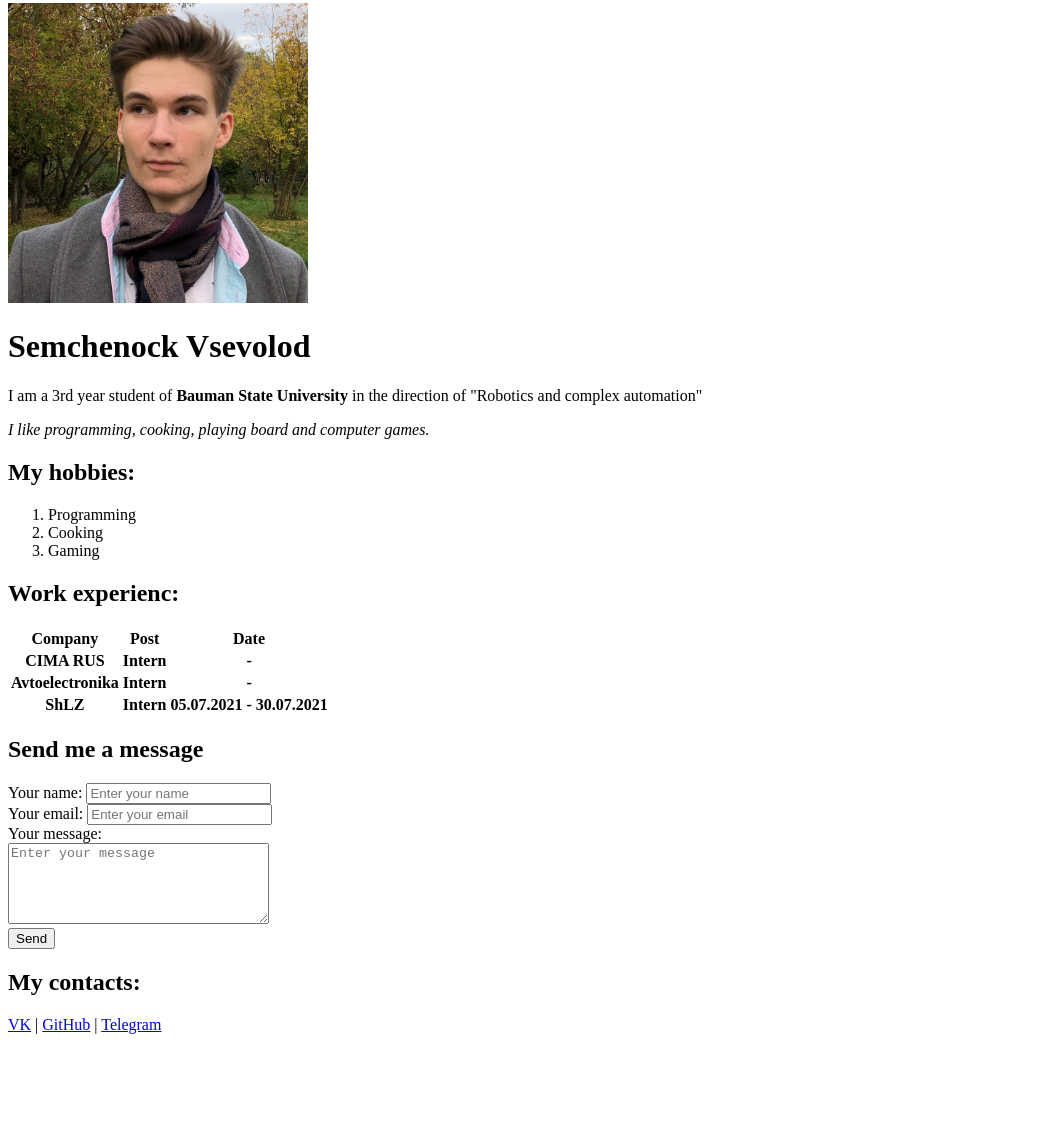
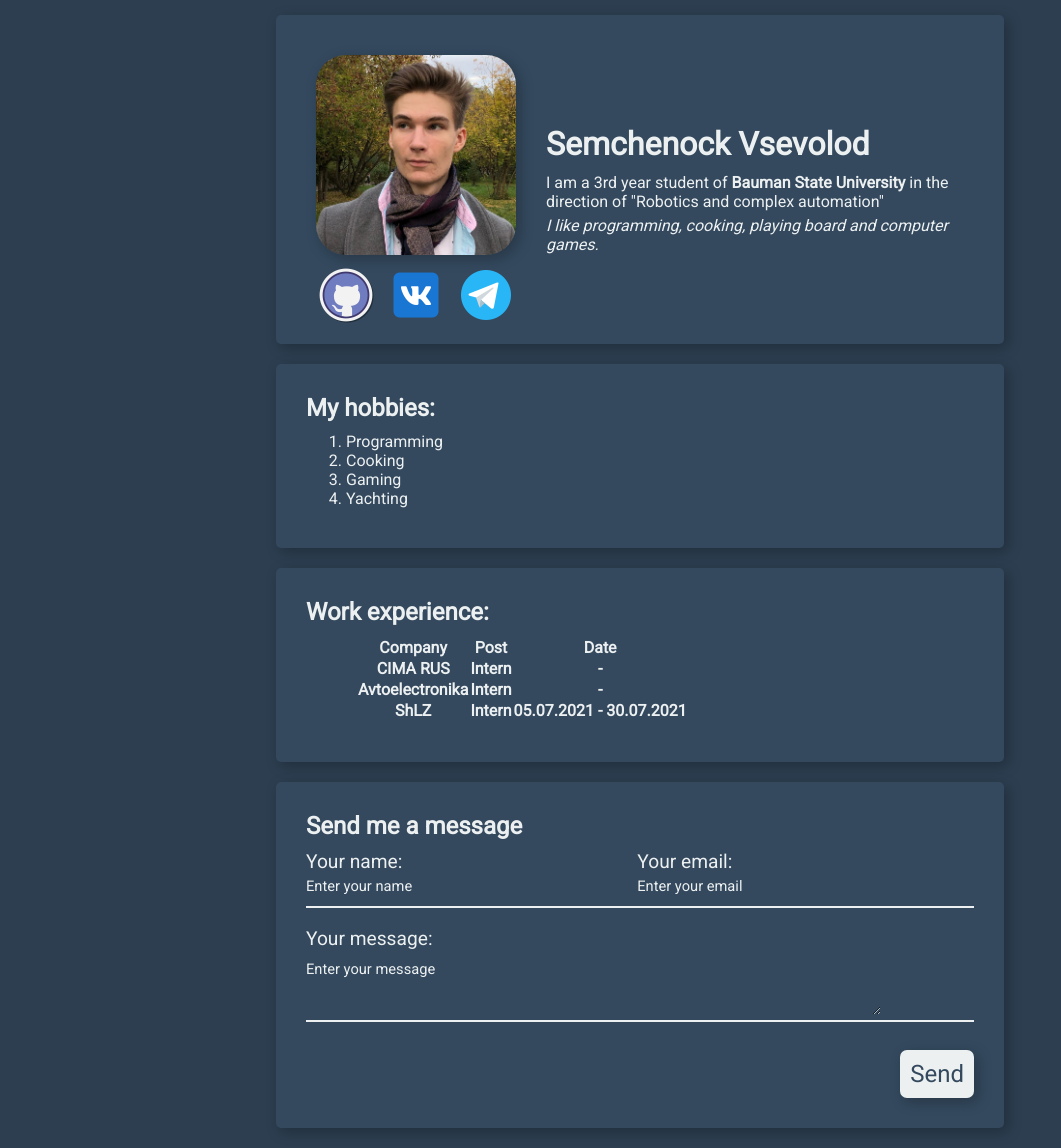
Before and after one commit to Semchenock/CV, a plain HTML site: page index.html in a window 1280 px wide. Shown: the part 5-1153 px from the top of the page, without its empty margins (0-1061 px from the left). Before the commit the page ends 1047 px from the top, so only its background shows below. Drawn offline with Linux system fonts and the light colour scheme.

Commit message:
Changed information and feedback block

```diff
--- a/index.html
+++ b/index.html
@@ -12,26 +12,66 @@
       name="description"
       content="This is my first page. Here you can find my CV."
     />
+    <link rel="stylesheet" href="selector.css" />
     <title>Semchenock Vsevolod</title>
   </head>
   <body>
-    <img src="My photo.png" alt="My photo" width="300" />
-    <h1><strong>Semchenock Vsevolod</strong></h1>
-    <p>
-      I am a 3rd year student of <strong>Bauman State University</strong> in the
-      direction of "Robotics and complex automation"
+    <div class="container">
+      <div class="card">
+        <div class="info">
+          <div>
+            <img
+              class="myPhoto"
+              src="My photo.png"
+              alt="My photo"
+              width="300"
+            />
+            <div class="social">
+              <a
+                href="https://github.com/Semchenock"
+                target="_blank"
+                class="GitHub"
+              >
+              </a>
+              <a href="https://vk.com/yazikmurlokov" target="_blank" class="VK">
+              </a>
+              <a
+                href="https://t.me/So1iD_lIlI"
+                target="_blank"
+                class="Telegram"
+              ></a>
+            </div>
+          </div>
+          <div class="infoText">
+            <h1 style="padding-bottom: 10px">
+              <strong>Semchenock Vsevolod </strong>
+            </h1>
+            <p style="padding-bottom: 5px">
+              I am a 3rd year student of
+              <strong>Bauman State University</strong> in the direction of
+              "Robotics and complex automation"
             </p>
             <p>
-      <em>I like programming, cooking, playing board and computer games.</em>
+              <em
+                >I like programming, cooking, playing board and computer
+                games.</em
+              >
             </p>
+          </div>
+        </div>
+      </div>
+      <div class="card">
         <h2><strong>My hobbies:</strong></h2>
-    <ol>
+        <ol style="padding: 10px; padding-left: 40px">
           <li>Programming</li>
           <li>Cooking</li>
           <li>Gaming</li>
+          <li>Yachting</li>
         </ol>
-    <h2><strong>Work experienc:</strong></h2>
-    <table>
+      </div>
+      <div class="card">
+        <h2><strong>Work experience:</strong></h2>
+        <table style="padding: 10px 50px">
           <thead>
             <tr>
               <th>Company</th>
@@ -57,31 +97,51 @@
             </tr>
           </tbody>
         </table>
+      </div>
+      <div class="card" style="position: relative">
         <h2>Send me a message</h2>
         <form>
-      <div>
+          <div class="nameAndEmail">
             <label for="text">Your name: </label>
-        <input type="text" id="text" placeholder="Enter your name" />
+            <br />
+            <input
+              class="field"
+              type="text"
+              id="text"
+              placeholder="Enter your name"
+            />
           </div>
-      <div>
+          <div class="nameAndEmail">
             <label for="email">Your email: </label>
-        <input type="email" id="email" placeholder="Enter your email" />
+            <br />
+            <input
+              class="field"
+              type="email"
+              id="email"
+              placeholder="Enter your email"
+            />
           </div>
-      <div>
-        <label for="email">Your message: </label>
+          <hr color="#ecf0f1" />
+          <br />
+          <div class="senderEmail">
+            <label for="massage">Your message: </label>
             <br />
             <textarea
+              class="field"
               id="message"
-          cols="30"
-          rows="5"
+              cols="70"
+              rows="3"
               placeholder="Enter your message"
             ></textarea>
           </div>
-      <div><input type="submit" value="Send" /></div>
+          <hr color="#ecf0f1" />
+          <br />
+          <div><input class="btn send" type="submit" value="Send" /></div>
+          <br />
+          <br />
+          <br />
         </form>
-    <h2><strong>My contacts:</strong></h2>
-    <a href="https://vk.com/yazikmurlokov" target="_blank">VK</a> |
-    <a href="https://github.com/Semchenock" target="_blank">GitHub</a> |
-    <a href="https://t.me/So1iD_lIlI" target="_blank">Telegram</a>
+      </div>
+    </div>
   </body>
 </html>
--- /dev/null
+++ b/selector.css
@@ -0,0 +1,125 @@
+@import url("https://fonts.googleapis.com/css2?family=Roboto&display=swap");
+* {
+  margin: 0;
+  padding: 0;
+}
+body {
+  font-family: "Roboto", sans-serif;
+  font-size: 16px;
+  color: #ecf0f1;
+  background: #2c3e50;
+}
+.card {
+  padding: 30px;
+  background-color: #34495e;
+  border-radius: 5px;
+  margin: 20px;
+  box-shadow: 4px 4px 14px rgba(0, 0, 0, 0.25);
+}
+.container {
+  width: 60vw;
+  min-width: 650px;
+  max-width: 820px;
+  margin: auto;
+}
+.myPhoto {
+  width: 200px;
+  border-radius: 15%;
+  box-shadow: 4px 4px 14px rgba(0, 0, 0, 0.25);
+  display: block;
+  margin: 10px;
+}
+.btn {
+  padding: 10px;
+  background: #ecf0f1;
+  color: #34495e;
+  cursor: pointer;
+  border-radius: 7px;
+  font-family: inherit;
+  font-size: 1.5rem;
+}
+.btn:hover {
+  opacity: 0.8;
+}
+.btn:active {
+  background: #34495e;
+}
+.btn:visited {
+  font-style: italic;
+}
+a {
+  padding: 20px 30px;
+  background: transparent;
+  cursor: pointer;
+}
+a:hover {
+  opacity: 0.8;
+}
+a:active {
+  background: #34495e;
+}
+a:visited {
+  font-style: italic;
+}
+.nameAndEmail {
+  width: 49%;
+  display: inline-block;
+  box-sizing: border-box;
+  font-size: 1.2rem;
+  padding: 10px 0;
+}
+.field {
+  background: transparent;
+  border: none;
+  color: #ecf0f1;
+  outline: none;
+}
+::placeholder {
+  color: #ecf0f1;
+  font-family: "Roboto";
+  font-size: 1.1em;
+}
+.senderEmail {
+  width: 49%;
+  display: inline-block;
+  box-sizing: border-box;
+  font-size: 1.2rem;
+}
+.senderEmail textarea {
+  padding: 10px 0;
+}
+.send {
+  position: absolute;
+  right: 30px;
+  bottom: 30px;
+  border: none;
+  box-shadow: 4px 4px 14px rgba(0, 0, 0, 0.25);
+}
+.info {
+  display: flex;
+}
+.infoText {
+  margin-left: 20px;
+  margin-top: 80px;
+}
+.VK {
+  background: transparent;
+  background-image: url("icons8-vk-com-60.png");
+  color: transparent;
+  margin-left: 10px;
+  margin-right: 10px;
+}
+.GitHub {
+  background: transparent;
+  background-image: url("icons8-github-60.png");
+  margin-left: 10px;
+}
+.Telegram {
+  background: transparent;
+  background-image: url("icons8-telegram-app-60.png");
+  margin-right: 10px;
+}
+.social {
+  margin-top: 30px;
+  margin-bottom: 10px;
+}
```
Also changed, not shown: icons8-github-60.png (added), icons8-telegram-app-60.png (added), icons8-vk-com-60.png (added). Lines whose indentation alone changed are shown as unchanged.
